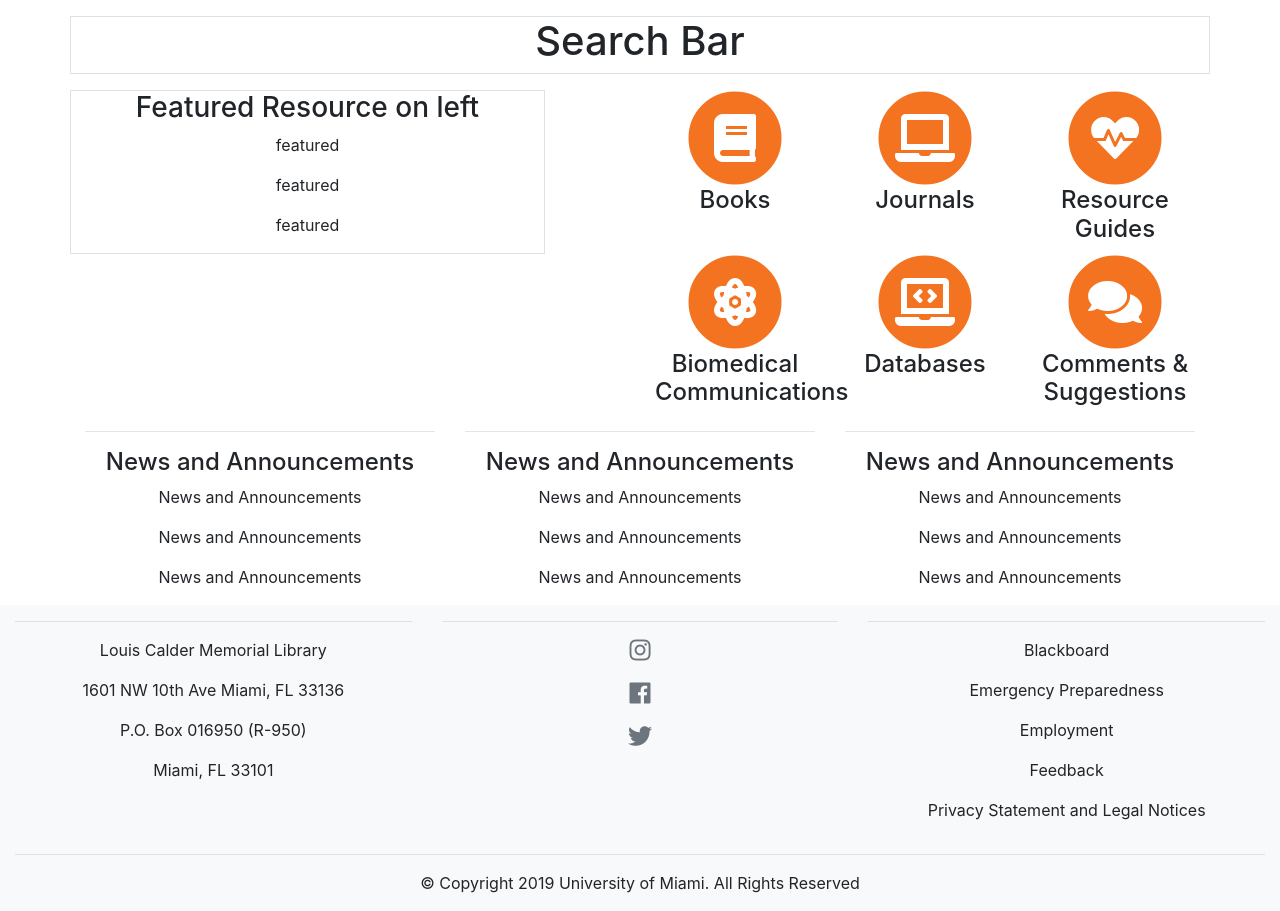
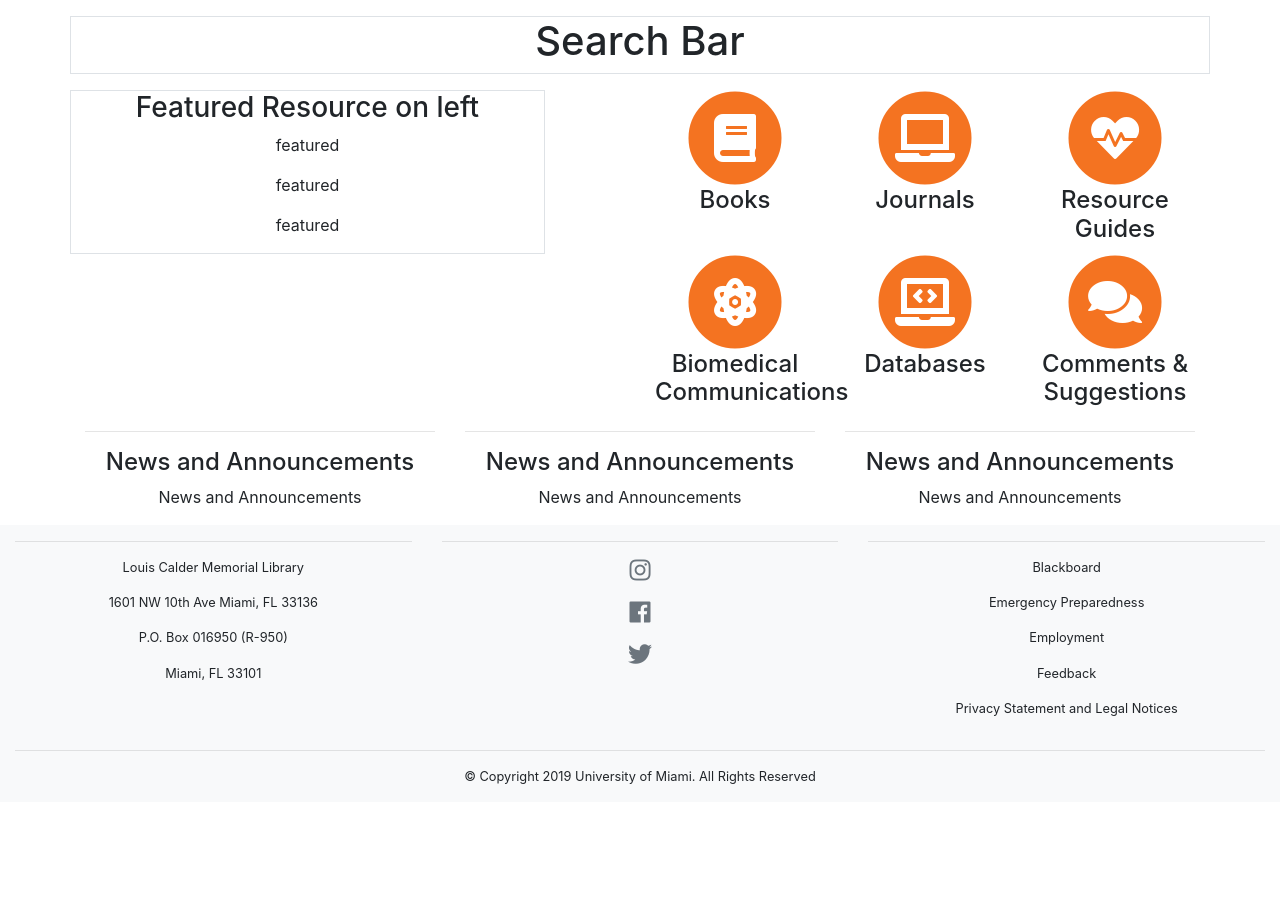
Before and after one commit to sxh275/calder, a Jekyll site: the page built from index.html, in a window 1280 px wide, cut to the strip 138-1049 px from the top of the page. Built offline with Jekyll 4.4.1, drawn with Linux system fonts in a browser that asks for light colours; some web fonts are replaced; after the commit the page ends 940 px from its top, so only the background shows below that.

Commit message:
updated announcements

```diff
--- a/_includes/announcements.html
+++ b/_includes/announcements.html
@@ -9,8 +9,7 @@
     <hr class="light">
     <h4>News and Announcements</h4>
     <p>News and Announcements</p>
-        <p>News and Announcements</p>
-        <p>News and Announcements</p>
+
     </div>
 
 
@@ -18,8 +17,7 @@
     <hr class="light">
     <h4>News and Announcements</h4>
     <p>News and Announcements</p>
-        <p>News and Announcements</p>
-        <p>News and Announcements</p>
+
     </div>
 
 
@@ -27,8 +25,7 @@
     <hr class="light">
     <h4>News and Announcements</h4>
     <p>News and Announcements</p>
-        <p>News and Announcements</p>
-        <p>News and Announcements</p>
+
     </div>
 
 
--- a/_sass/main.scss
+++ b/_sass/main.scss
@@ -28,3 +28,7 @@ footer i {
   color: #6c757d;
 
 }
+
+footer p {
+  font-size: 0.8rem;
+}
```
